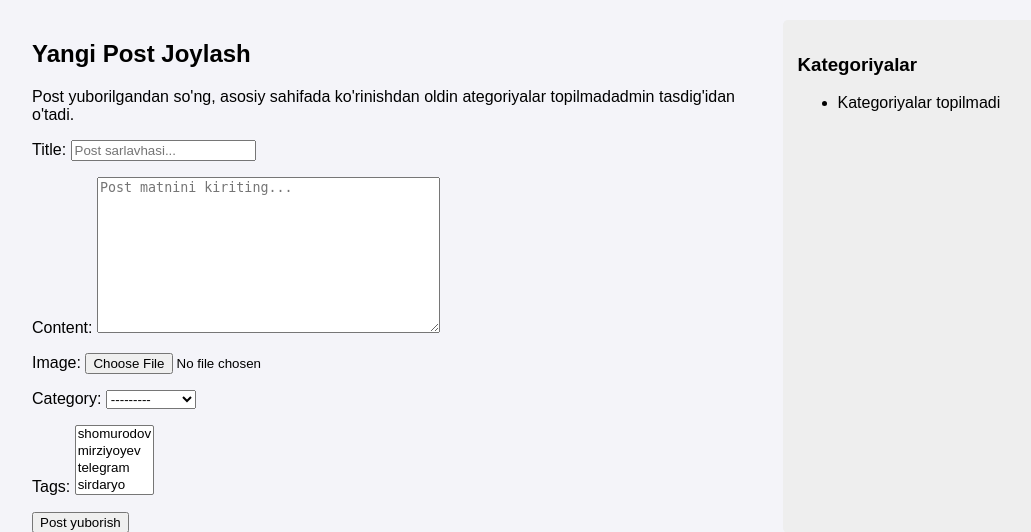
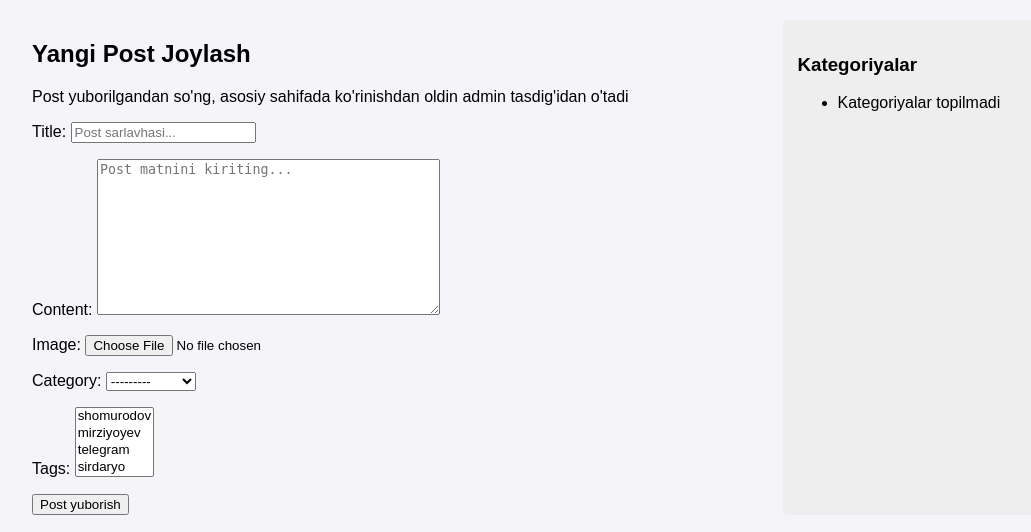
Before and after one commit to muzaffar-murodovich/blog-django, a Django app: page /post/new/ in a window 1280 px wide. Shown: the part 176-708 px from the top of the page, without its empty margins (96-1127 px from the left). Run offline with Django 5.2, Linux system fonts and the light colour scheme; a user stored in the database is signed in; data comes from the database, SQL or seed files in the repository.

Commit message:
text fixing

```diff
--- a/blog/templates/blog/post_form.html
+++ b/blog/templates/blog/post_form.html
@@ -7,7 +7,7 @@
 
 {% block content %}
     <h2>Yangi Post Joylash</h2>
-    <p>Post yuborilgandan so'ng, asosiy sahifada ko'rinishdan oldin ategoriyalar topilmadadmin tasdig'idan o'tadi.</p>
+    <p>Post yuborilgandan so'ng, asosiy sahifada ko'rinishdan oldin admin tasdig'idan o'tadi</p>
 
     <form method="post" enctype="multipart/form-data">
         {% csrf_token %}
```
